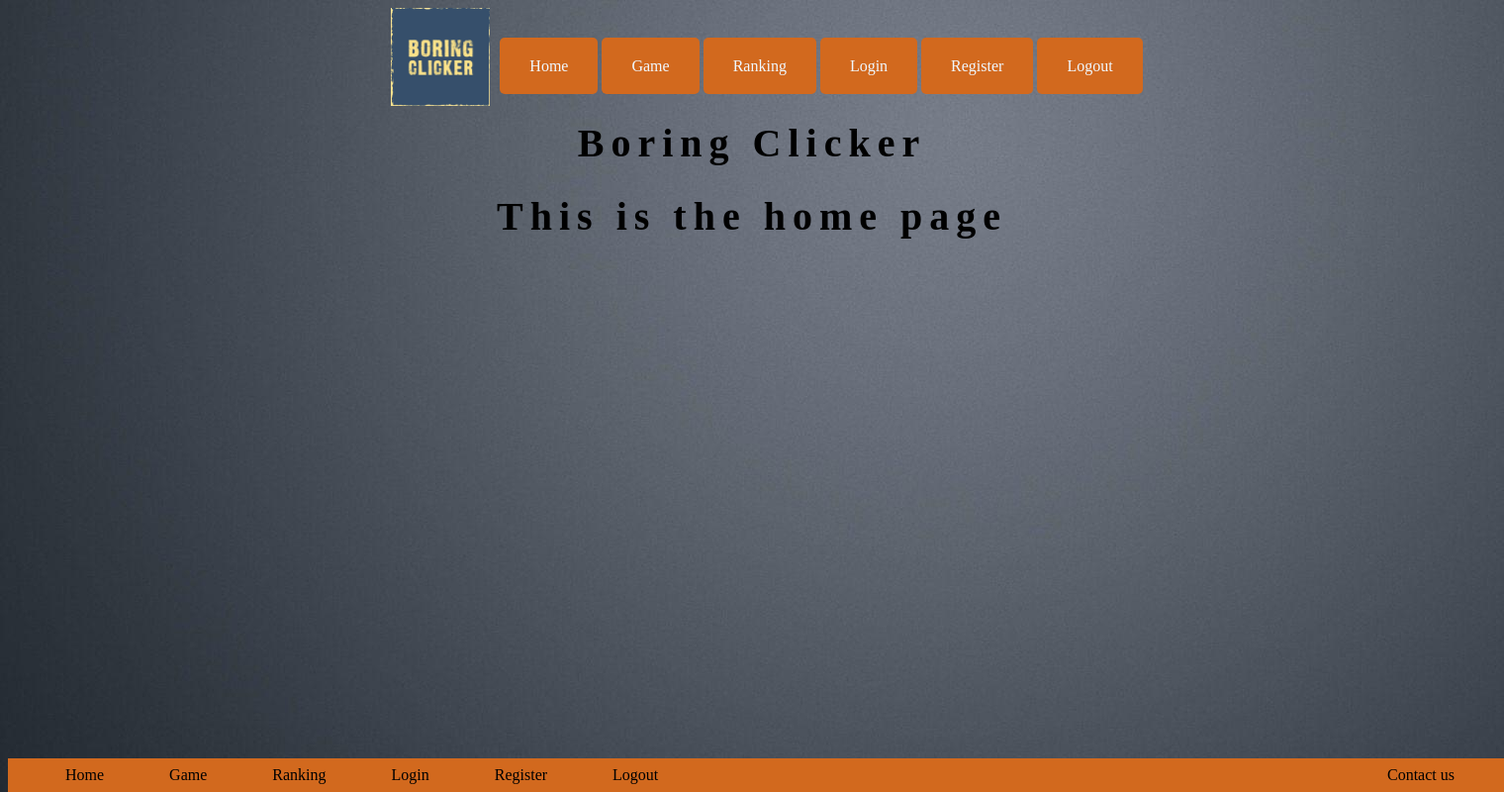
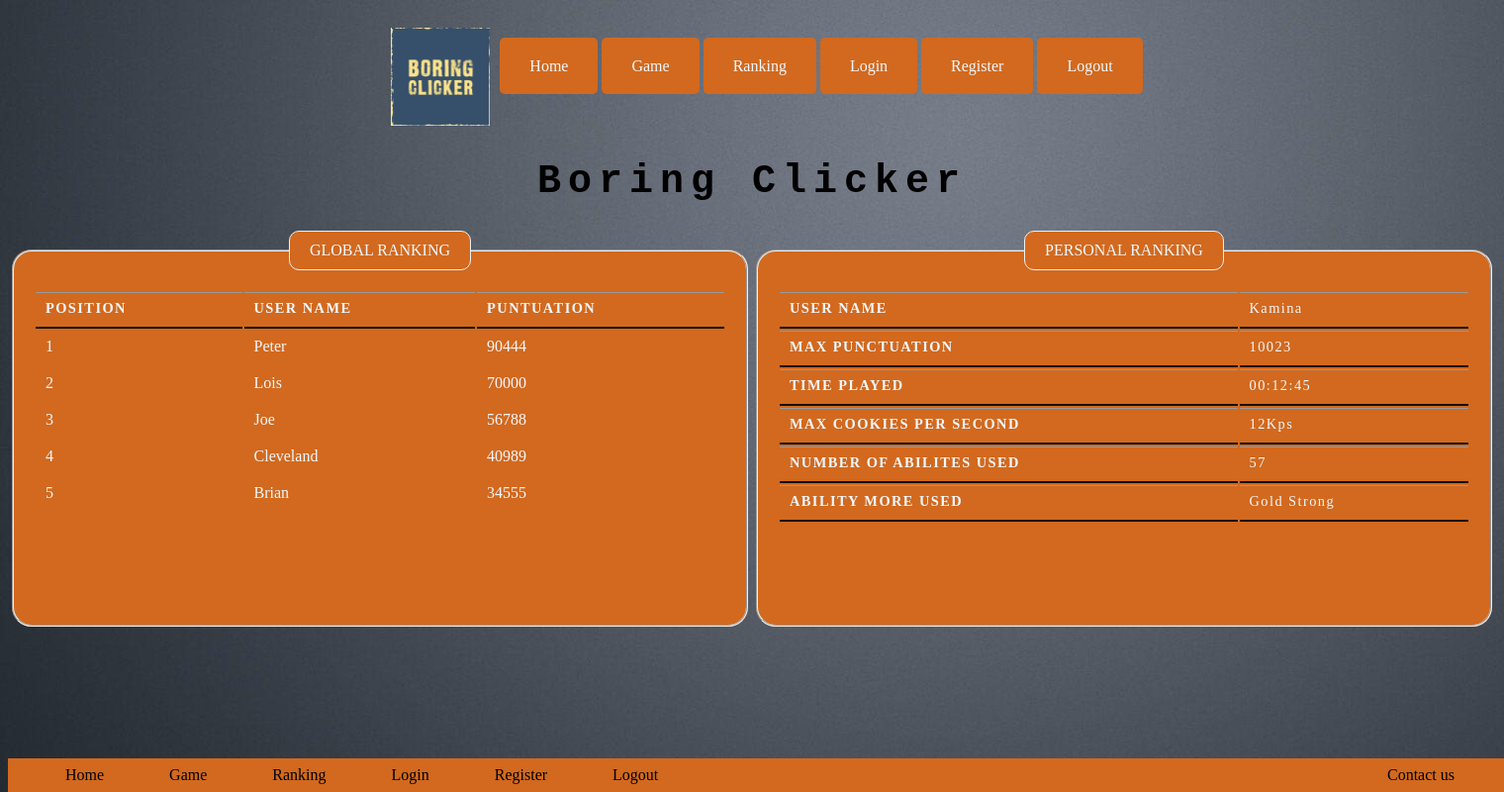
Before and after one commit to kamina95/WebGame, a PHP site: page /ranking.php in a window 1520 px wide. Shown: the whole page at 99% size. Run offline with PHP 8.4, Linux system fonts and the light colour scheme.

Commit message:
navigation

```diff
--- a/css/styles.css
+++ b/css/styles.css
@@ -1,6 +1,18 @@
+/*Style of the page*/
+
+
+/* Back ground Image for all pages */
+
 body {
     background-image: url("../img/n2.jpg");
 }
+
+* {
+    box-sizing: border-box;
+}
+
+
+/* Navigation Bar an Links of it*/
 
 a#nav {
     text-decoration: none;
@@ -27,23 +39,34 @@ a#nav:hover {
     background-color: tomato;
 }
 
-img {
-    max-width: 100px;
-    max-height: 100px;
-    padding-left: 30px;
-}
-
 .navigation {
     display: flex;
     justify-content: center;
 }
 
+
+/* Logo */
+
+img {
+    max-width: 130px;
+    max-height: 130px;
+    padding-left: 30px;
+    margin-top: 20px;
+}
+
+
+/*Style of the TITLE*/
+
 h1 {
     text-align: center;
-    margin-top: 10px;
+    margin-top: 30px;
     letter-spacing: 7px;
     font-size: 40px;
+    font-family: 'Courier New', Courier, monospace;
 }
+
+
+/*Layout for the columns for the home, login, registration and logout page*/
 
 .column1,
 .column2,
@@ -70,6 +93,9 @@ h1 {
     margin: auto;
 }
 
+
+/* Style of the columns*/
+
 fieldset {
     border-radius: 20px;
     padding: 20px;
@@ -89,6 +115,9 @@ legend {
     text-align: center;
     text-transform: uppercase;
 }
+
+
+/*Home page and  Logout Buttons*/
 
 a.button {
     border: 1px;
@@ -132,6 +161,40 @@ a.button2:hover {
     display: block;
 }
 
+
+/*GAME PAGE*/
+
+
+/*Layout for game and stats*/
+
+.gameLayaout,
+.gameStats {
+    float: left;
+    padding: 10px;
+}
+
+.gameLayaout {
+    width: 70%;
+    margin: 40px;
+    margin-top: 10px;
+}
+
+
+/*Provisional square where will go the game   */
+
+.provisional {
+    height: 500px;
+    font-size: large;
+    font-size: 200%;
+}
+
+.gameStats {
+    width: 20%;
+}
+
+
+/*Style for login and register page and forms*/
+
 .formField {
     border-bottom: 1px solid #efefef;
     margin: 10px;
@@ -143,8 +206,11 @@ a.button2:hover {
     float: left;
     width: 100px;
     text-align: right;
-    padding-left: 50px;
+    padding-left: 10px;
 }
+
+
+/*Button Style*/
 
 .submit {
     text-align: center;
@@ -155,6 +221,67 @@ a.button2:hover {
     cursor: pointer;
 }
 
+
+/*Ranking page*/
+
+.rankingPage table {
+    width: 700px;
+}
+
+.rankingPage fieldset {
+    height: 400px;
+}
+
+
+/*Ranking Table Style*/
+
+.globalTable th,
+.globalTable td {
+    padding: 7px 50px 10px 10px;
+}
+
+.globalTable th {
+    text-transform: uppercase;
+    letter-spacing: 0.1em;
+    font-size: 90%;
+    border-bottom: 2px solid #111111;
+    border-top: 1px solid #999;
+    text-align: left;
+}
+
+.personalTable th,
+.personalTable td {
+    padding: 7px 50px 10px 10px;
+    letter-spacing: 0.1em;
+    font-size: 90%;
+    border-bottom: 2px solid #111111;
+    border-top: 1px solid #999;
+    text-align: left;
+}
+
+.personalTable th {
+    text-transform: uppercase;
+}
+
+tr:hover {
+    background-color: tomato;
+}
+
+.rankingPage {
+    margin-top: 10px;
+    display: flex;
+    justify-content: space-around;
+}
+
+.rankingTable {
+    float: left;
+    width: 70%;
+    padding: 10px;
+}
+
+
+/*Footer Style*/
+
 .footer {
     position: fixed;
     left: auto;
@@ -164,6 +291,9 @@ a.button2:hover {
     color: white;
     text-align: center;
 }
+
+
+/*Using list for the links*/
 
 ul {
     list-style-type: none;
--- a/ranking.php
+++ b/ranking.php
@@ -8,10 +8,91 @@
 ?>
 
 
+<!-- Contents of the page -->
 
-<!-- Contents of the page -->
-<h1>This is the home page</h1>
+<!-- The two columns of ranking page-->
+<div class ="rankingPage">
 
+    <!--Global ranking table-->
+    <div class ="globalTable">
+
+        <fieldset>
+            <legend>Global Ranking</legend>
+            <table>
+                <tr>
+                    <th>Position</th>
+                    <th>User Name</th>
+                    <th>Puntuation</th>
+                </tr>
+                <tr>
+                    <td>1</td>
+                    <td>Peter</td>
+                    <td>90444</td>
+
+                </tr>
+                <tr>
+                    <td>2</td>
+                    <td>Lois</td>
+                    <td>70000</td>
+                </tr>
+                <tr>
+                    <td>3</td>
+                    <td>Joe</td>
+                    <td>56788</td>
+                </tr>
+                <tr>
+                    <td>4</td>
+                    <td>Cleveland</td>
+                    <td>40989</td>
+                </tr>
+                <tr>
+                    <td>5</td>
+                    <td>Brian</td>
+                    <td>34555</td>
+                </tr>
+            </table>
+        </fieldset>
+    </div>
+
+    <!--       personal scores table        -->
+    <div class ="personalTable">
+    <fieldset>
+            <legend>Personal Ranking</legend>
+            <table>
+                <tr>
+                    <th>User Name</th>
+                    <td>Kamina</td>
+                </tr>
+                <tr>
+                    <th>Max punctuation</th>
+                    <td>10023</td>
+                </tr>
+                <tr>
+                    <th>Time Played</th>
+                    <td>00:12:45</td>
+
+                </tr>
+                <tr>
+                    <th>Max Cookies per second</th>
+                    <td>12Kps</td>
+                </tr>
+                <tr>
+                    <th>Number of abilites used</th>
+                    <td>57</td>
+                </tr>
+                <tr>
+                    <th>Ability more used</th>
+                    <td>Gold Strong</td>
+                </tr>
+
+            </table>
+        </fieldset>
+
+    </div>
+
+</div>
+
+<!--Output for the footer -->
 <?php
     //Output the footer
     outputFooter();
```
Also changed, not shown: game.php (+43 -1 lines), index.php (+4 -4 lines), login.php (+6 -2 lines), logout.php (+6 -3 lines), register.php (+5 -4 lines).
